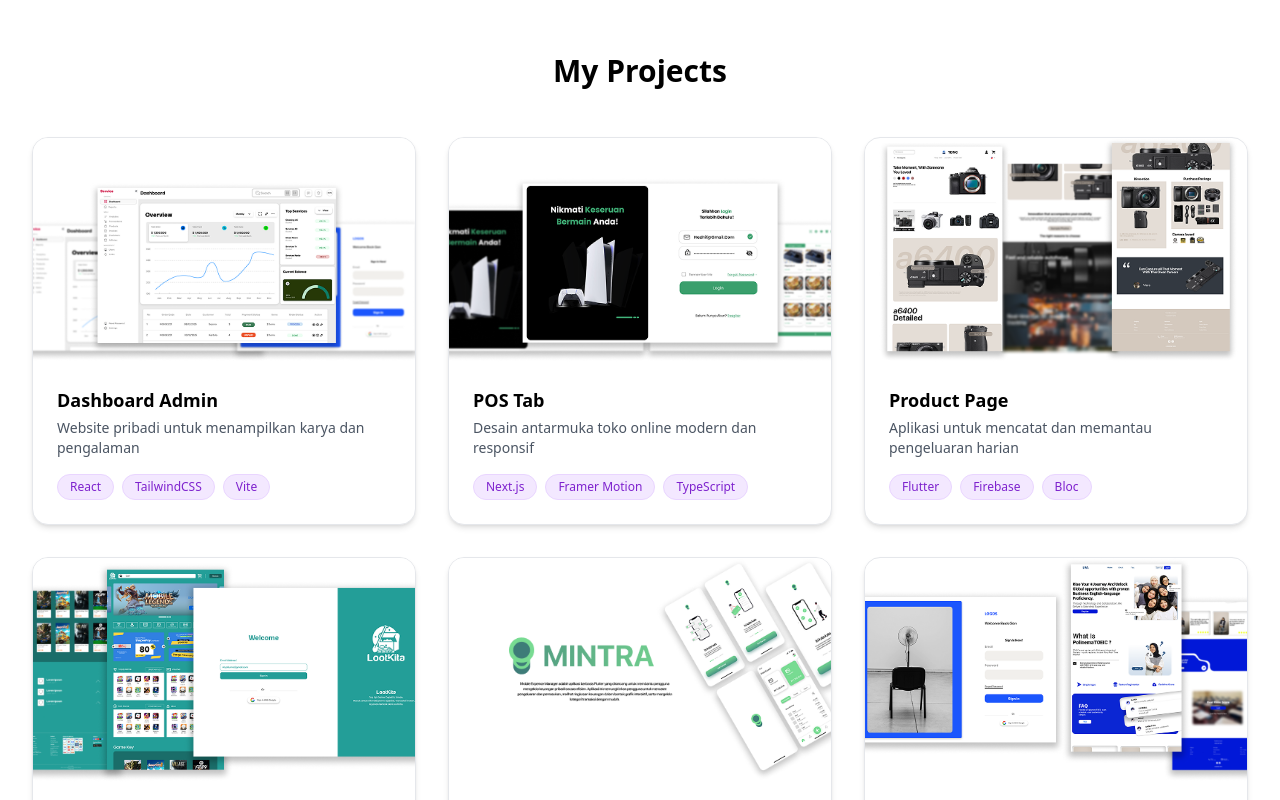
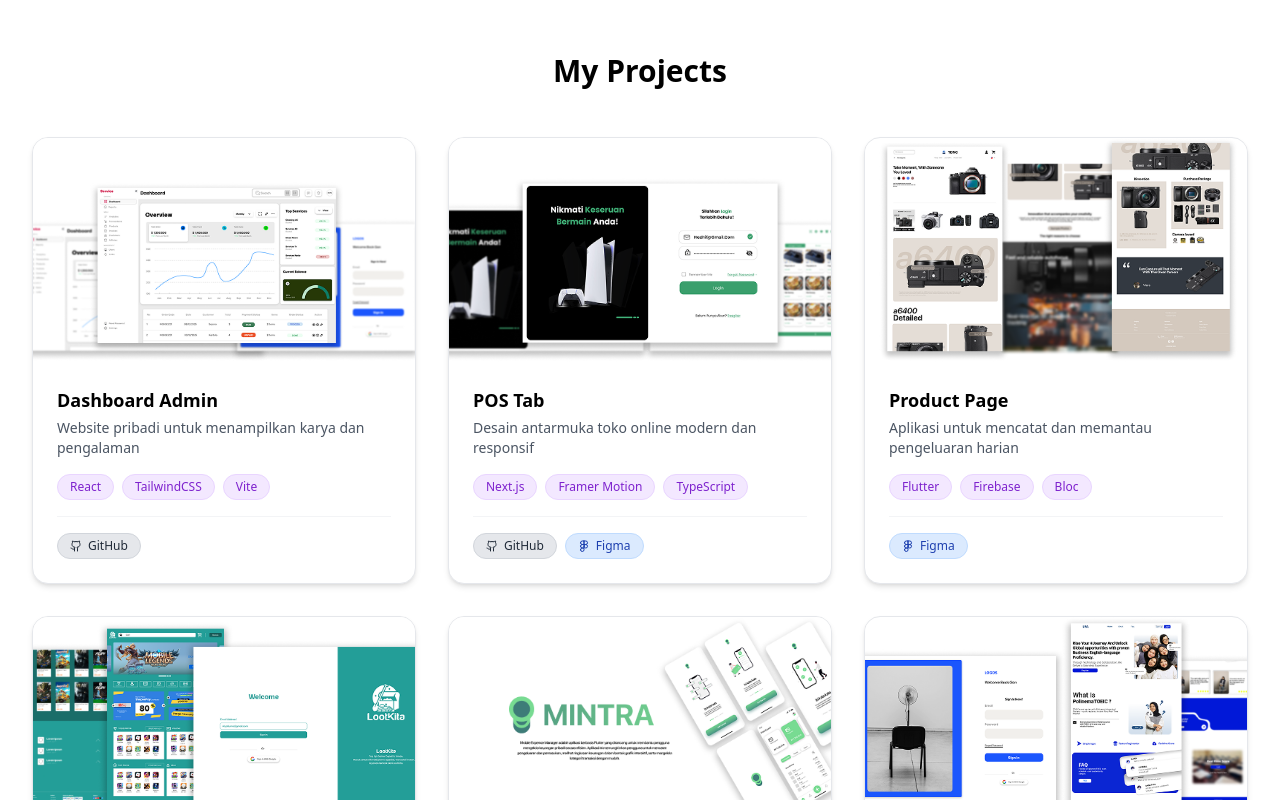
Before and after one commit to safrizalrahman46/SafPorto, a React (Vite) app in the folder my-portfolio/: page / in a window 1280 px wide. Shown: the part 1220-2020 px from the top of the page. Built offline with nearby package versions, Linux system fonts and the light colour scheme.

Commit message:
(update) slicing

```diff
--- a/my-portfolio/src/components/Certification.jsx
+++ b/my-portfolio/src/components/Certification.jsx
@@ -6,7 +6,7 @@ export default function Certification() {
       id: 1,
       title: "UBIG",
       issuer: "UBIG Internship",
-      date: "2023",
+      date: "2022",
       image: "Certification/UBIG.jpg",
       // --- UBAH DI SINI: Gradien monokrom ---
       color: "from-gray-300 to-gray-500", // Monokrom gradient untuk overlay
@@ -16,7 +16,7 @@ export default function Certification() {
       id: 2,
       title: "BNSP - Associate Data Scientist",
       issuer: "BNSP",
-      date: "2023",
+      date: "2025",
       image: "Certification/BNSP1.jpg",
       // --- UBAH DI SINI: Gradien monokrom ---
       color: "from-gray-400 to-gray-600", // Monokrom gradient untuk overlay
--- a/my-portfolio/src/components/Hero.jsx
+++ b/my-portfolio/src/components/Hero.jsx
@@ -227,7 +227,7 @@ export default function Hero() {
                 My Music Taste
               </span>
               <a
-                href="https://open.spotify.com/playlist/yourplaylistid"
+                href="https://open.spotify.com/playlist/3Fus4mhU7LegyyndzsF0Mt?si=fdGX9KQoRhCAakFvHABe_Q&pi=nmTTJkZoQDm_8"
                 target="_blank"
                 rel="noopener noreferrer"
                 className="p-2 hover:bg-green-50 rounded-full transition"
--- a/my-portfolio/src/components/Projects.jsx
+++ b/my-portfolio/src/components/Projects.jsx
@@ -1,6 +1,9 @@
 import React from "react";
+// 1. TAMBAHKAN IMPORT UNTUK IKON
+import { Github, Figma } from "lucide-react";
 
 export default function Projects() {
+  // 2. TAMBAHKAN LINK PADA DATA PROJECTS
   const projects = [
     {
       title: "Dashboard Admin",
@@ -8,6 +11,8 @@ export default function Projects() {
       tags: ["React", "TailwindCSS", "Vite"],
       color: "bg-white-300",
       src: "/images/dashboard.png",
+      githubUrl: "https://github.com/username/project-link", // Ganti dengan link Anda
+      figmaUrl: null, // Kosongkan jika tidak ada
     },
     {
       title: "POS Tab",
@@ -15,6 +20,8 @@ export default function Projects() {
       tags: ["Next.js", "Framer Motion", "TypeScript"],
       color: "bg-white-300",
       src: "/images/PosTab.png",
+      githubUrl: "https://github.com/username/project-link",
+      figmaUrl: "https://figma.com/link-anda", // Ganti dengan link Anda
     },
     {
       title: "Product Page",
@@ -22,6 +29,8 @@ export default function Projects() {
       tags: ["Flutter", "Firebase", "Bloc"],
       color: "bg-white-300",
       src: "/images/LandingProduct.png",
+      githubUrl: null,
+      figmaUrl: "https://figma.com/link-anda",
     },
     {
       title: "LootKita",
@@ -29,6 +38,8 @@ export default function Projects() {
       tags: ["React", "TailwindCSS", "Vite"],
       color: "bg-white-300",
       src: "/images/LootkitaProjects.png",
+      githubUrl: "https://github.com/username/project-link",
+      figmaUrl: null,
     },
     {
       title: "Mintra",
@@ -36,6 +47,8 @@ export default function Projects() {
       tags: ["Next.js", "Framer Motion", "TypeScript"],
       color: "bg-white-300",
       src: "/images/Mintra.png",
+      githubUrl: "https://github.com/username/project-link",
+      figmaUrl: "https://figma.com/link-anda",
     },
     {
       title: "PBL Toeic Registration",
@@ -43,6 +56,8 @@ export default function Projects() {
       tags: ["Flutter", "Firebase", "Bloc"],
       color: "bg-white-300",
       src: "/images/PBLToeic.png",
+      githubUrl: "https://github.com/username/project-link",
+      figmaUrl: null,
     },
     {
       title: "ZonaPrivat",
@@ -50,6 +65,8 @@ export default function Projects() {
       tags: ["React", "TailwindCSS", "Vite"],
       color: "bg-white-300",
       src: "/images/ZonaPrivat.png",
+      githubUrl: "https://github.com/username/project-link",
+      figmaUrl: "https://figma.com/link-anda",
     },
     {
       title: "TicaTacToe Game",
@@ -57,13 +74,17 @@ export default function Projects() {
       tags: ["Next.js", "Framer Motion", "TypeScript"],
       color: "bg-white-300",
       src: "/images/TicTacToe.png",
+      githubUrl: "https://github.com/username/project-link",
+      figmaUrl: null,
     },
     {
-      title: "Product Page",
+      title: "Product Page", // Anda memiliki duplikat, mungkin ganti namanya?
       category: "Aplikasi untuk mencatat dan memantau pengeluaran harian",
       tags: ["Flutter", "Firebase", "Bloc"],
       color: "bg-white-300",
       src: "/images/DinoJump.png",
+      githubUrl: "https://github.com/username/project-link",
+      figmaUrl: null,
     },
     {
       title: "UMM Design Admin Page",
@@ -71,20 +92,26 @@ export default function Projects() {
       tags: ["Flutter", "Firebase", "Bloc"],
       color: "bg-white-300",
       src: "/images/UMMDesign.png",
+      githubUrl: null,
+      figmaUrl: "https://figma.com/link-anda",
     },
-     {
+    {
       title: "Hand Recognition With Python",
       category: "Aplikasi untuk mencatat dan memantau pengeluaran harian",
       tags: ["Flutter", "Firebase", "Bloc"],
       color: "bg-white-300",
       src: "/images/HandRecognition.png",
+      githubUrl: "https://github.com/username/project-link",
+      figmaUrl: null,
     },
-     {
+    {
       title: "JTI Lapor",
       category: "Aplikasi untuk mencatat dan memantau pengeluaran harian",
       tags: ["Flutter", "Firebase", "Bloc"],
       color: "bg-white-300",
       src: "/images/JTILapor.png",
+      githubUrl: "https://github.com/username/project-link",
+      figmaUrl: "https://figma.com/link-anda",
     },
   ];
 
@@ -100,7 +127,7 @@ export default function Projects() {
         {projects.map((project, index) => (
           <div
             key={index}
-            className="bg-white rounded-2xl shadow-md overflow-hidden border border-gray-200 hover:shadow-xl hover:-translate-y-1 transition-all duration-300"
+            className="bg-white rounded-2xl shadow-md overflow-hidden border border-gray-200 hover:shadow-xl hover:-translate-y-1 transition-all duration-300 flex flex-col" // Tambahkan flex flex-col
           >
             {/* Gambar */}
             <div
@@ -114,7 +141,7 @@ export default function Projects() {
             </div>
 
             {/* Konten */}
-            <div className="p-6">
+            <div className="p-6 flex flex-col flex-grow"> {/* Tambahkan flex-grow */}
               <h3 className="text-lg font-semibold mb-1">{project.title}</h3>
               <p className="text-sm text-gray-600 mb-4">{project.category}</p>
 
@@ -129,6 +156,35 @@ export default function Projects() {
                   </span>
                 ))}
               </div>
+
+              {/* 3. TAMBAHKAN BLOK LINK DI SINI */}
+              <div className="flex flex-wrap gap-2 mt-4 pt-4 border-t border-gray-100">
+                {/* Link GitHub (hanya muncul jika ada URL) */}
+                {project.githubUrl && (
+                  <a
+                    href={project.githubUrl}
+                    target="_blank"
+                    rel="noopener noreferrer"
+                    className="inline-flex items-center gap-1.5 text-xs text-gray-800 bg-gray-200 border border-gray-300 px-3 py-1 rounded-full hover:bg-gray-300 transition-all duration-200"
+                  >
+                    <Github className="w-3 h-3" />
+                    GitHub
+                  </a>
+                )}
+
+                {/* Link Figma (hanya muncul jika ada URL) */}
+                {project.figmaUrl && (
+                  <a
+                    href={project.figmaUrl}
+                    target="_blank"
+                    rel="noopener noreferrer"
+                    className="inline-flex items-center gap-1.5 text-xs text-blue-800 bg-blue-100 border border-blue-200 px-3 py-1 rounded-full hover:bg-blue-200 transition-all duration-200"
+                  >
+                    <Figma className="w-3 h-3" />
+                    Figma
+                  </a>
+                )}
+              </div>
             </div>
           </div>
         ))}
--- a/package.json
+++ b/package.json
@@ -7,6 +7,7 @@
   "dependencies": {
     "lucide-react": "^0.548.0",
     "react-loading-indicators": "^1.0.1",
-    "react-router-dom": "^7.9.4"
+    "react-router-dom": "^7.9.4",
+    "react-type-animation": "^3.2.0"
   }
 }
```
Also changed, not shown: 1 other file (tests, documents, lock files or other folders).
